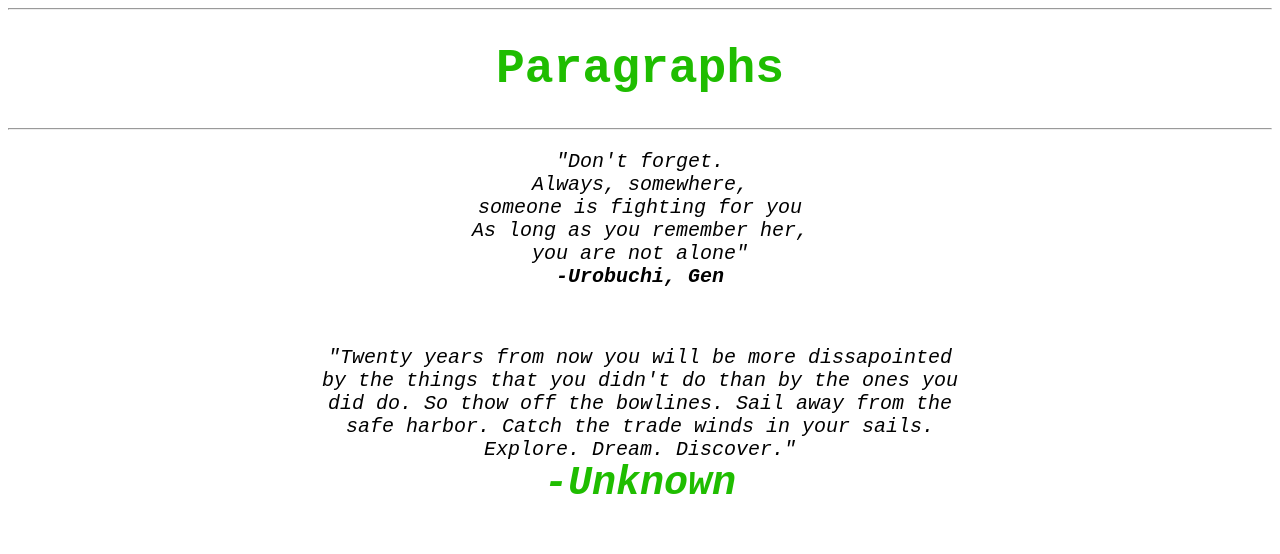
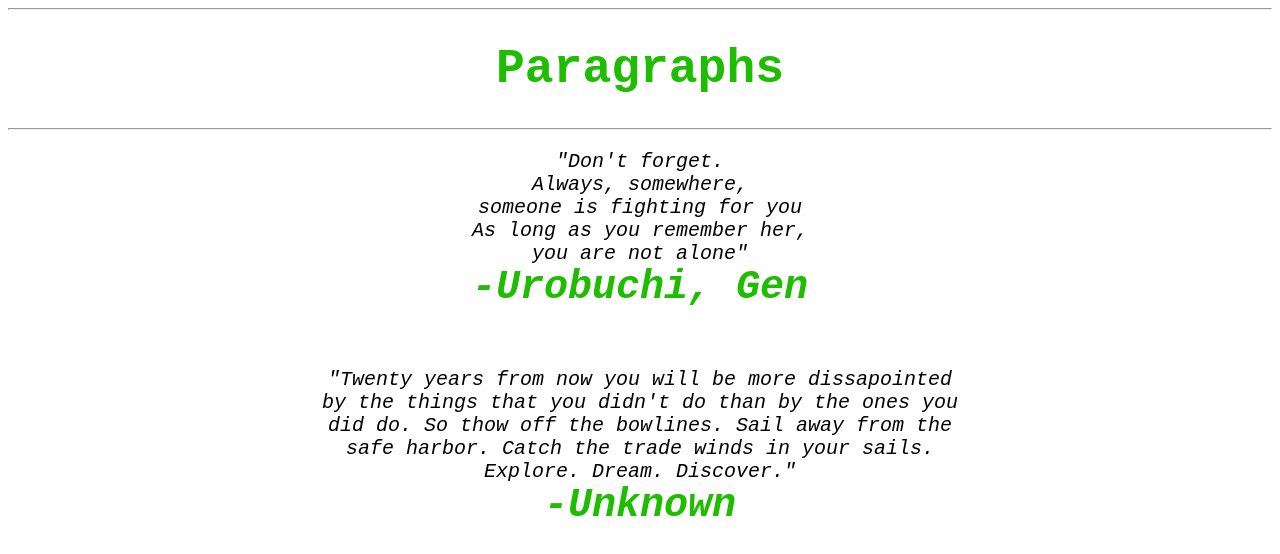
Before and after one commit to E-rhari/E-rhari.github.io, a plain HTML site: page design_web/lab01/Atividade1.html in a window 1280 px wide. Drawn offline with Linux system fonts and the light colour scheme.

Commit message:
autortxtcorrection

```diff
--- a/design_web/lab01/Atividade1.html
+++ b/design_web/lab01/Atividade1.html
@@ -23,7 +23,7 @@
         someone is fighting for you<br>
         As long as you remember her,<br>
         you are not alone" <br>
-        <strong class="autortxt">-Urobuchi, Gen</strong></em>
+        <strong class="autor">-Urobuchi, Gen</strong></em>
       </p>
       <br>
       <p class="centrotxt">
```
